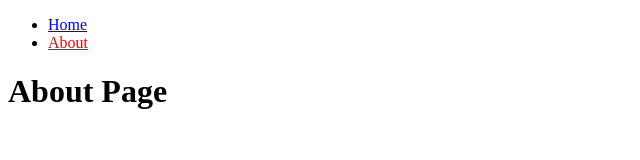
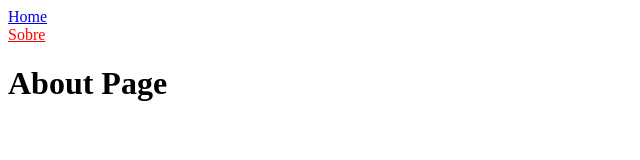
Before and after one commit to dwolfx/gatsby, a Gatsby site: page /about in a window 1280 px wide. Shown: the whole page, without its empty margins (0-640 px from the left). Built offline with nearby package versions, Linux system fonts and the light colour scheme; Gatsby itself is replaced by a stand-in of ours.

Commit message:
changes layout and folder of files/components

```diff
--- a/src/components/layout.js
+++ b/src/components/Layout/index.js
@@ -1,9 +1,13 @@
 import React from "react"
 import PropTypes from "prop-types"
+import Menu from '../Menu'
 
-const Layout = ({children}) => {
+const Layout = ({ children }) => {
   return (
-    <main>{children}</main>
+    <>
+      <Menu />
+      <main>{children}</main>
+    </>
   )
 }
 
--- /dev/null
+++ b/src/components/Menu/index.js
@@ -0,0 +1,25 @@
+import React from 'react'
+import { Link } from 'gatsby'
+
+const Menu = () => (
+  <div className="header">
+    <Link
+      to='/'
+      activeStyle={{ color: 'red' }}
+      activeClassName='teste'>
+        <div className="menu">
+          Home
+        </div>
+    </Link>
+    <Link
+      to='/about'
+      activeStyle={{ color: 'red' }}
+      activeClassName='teste'>
+        <div className="menu">
+          Sobre
+        </div>
+    </Link>
+  </div>
+)
+
+export default Menu
--- a/src/components/menu.js
+++ /dev/null
@@ -1,15 +0,0 @@
-import React from 'react'
-import { Link } from 'gatsby'
-
-const Menu = () => (
-  <ul>
-    <li>
-      <Link to='/' activeStyle={{color: 'red'}}>Home</Link>
-    </li>
-    <li>
-      <Link to='/about' activeStyle={{color: 'red'}}>About</Link>
-    </li>
-  </ul>
-)
-
-export default Menu
--- a/src/pages/404.js
+++ b/src/pages/404.js
@@ -1,7 +1,7 @@
 import React from "react"
 
-import Layout from "../components/layout"
-import SEO from "../components/seo"
+import Layout from "../components/Layout"
+import SEO from "../components/SEO"
 
 const NotFoundPage = () => (
   <Layout>
--- a/src/pages/about.js
+++ b/src/pages/about.js
@@ -1,13 +1,13 @@
 import React from 'react'
-import { Link } from 'gatsby'
 
-import Menu from '../components/menu'
+import Layout from "../components/Layout/"
+import SEO from "../components/SEO"
 
 const AboutPage = () => (
-  <div>
-    <Menu/>
+  <Layout>
+    <SEO title="about"/>
     <h1>About Page</h1>
-  </div>
+  </Layout>
 )
 
 export default AboutPage
--- a/src/pages/using-typescript.tsx
+++ b/src/pages/using-typescript.tsx
@@ -2,8 +2,8 @@
 import React from "react"
 import { PageProps, Link, graphql } from "gatsby"
 
-import Layout from "../components/layout"
-import SEO from "../components/seo"
+import Layout from "../components/Layout"
+import SEO from "../components/SEO"
 
 type DataProps = {
   site: {
```
Also changed, not shown: src/pages/index.js (+2 -5 lines), src/components/SEO/index.js (renamed from src/components/seo.js).
